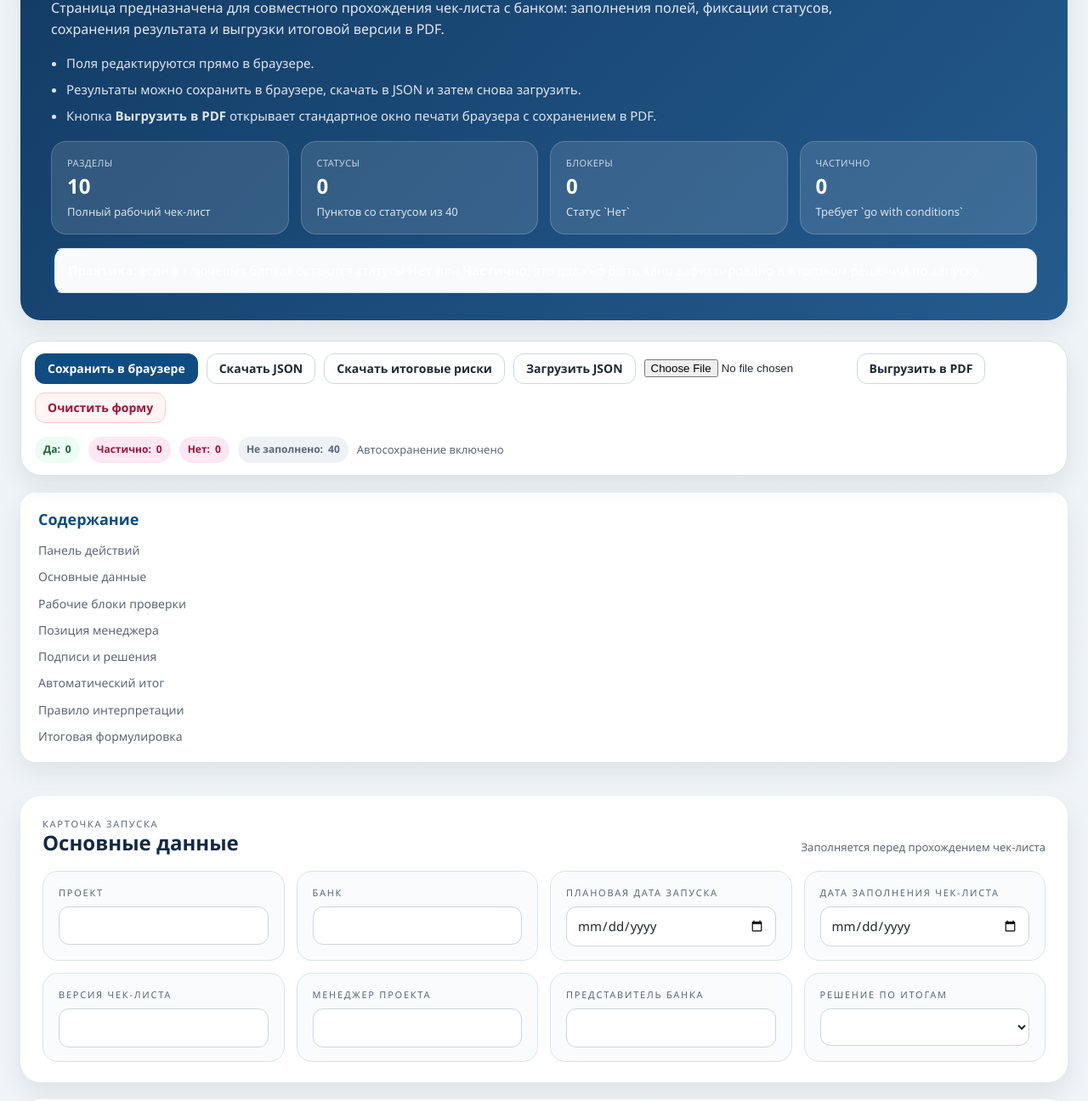
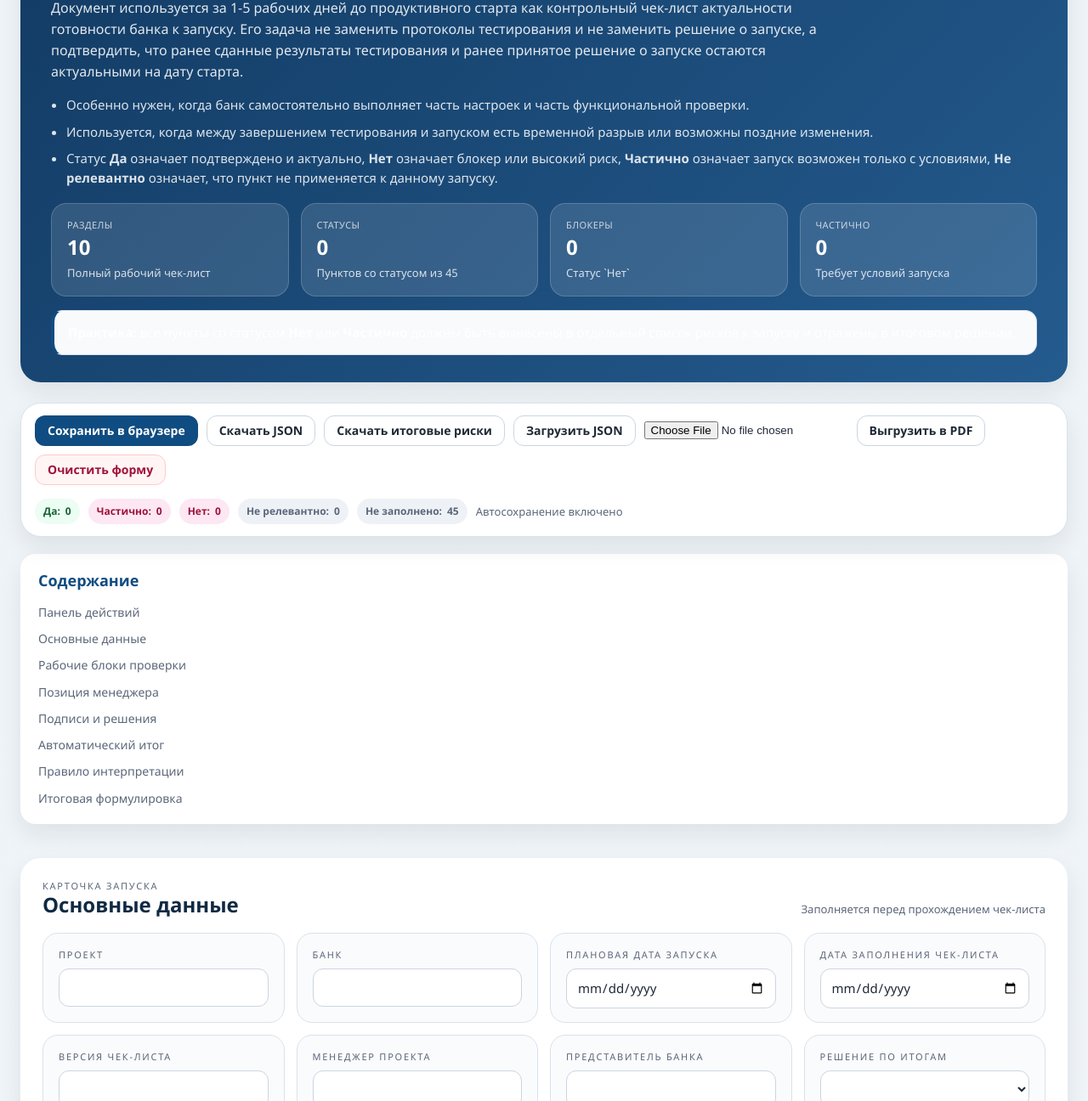
Before and after one commit to albaranov2013-creator/-PMO, a plain HTML site: page checklist-aktualnosti-gotovnosti-banka-k-zapusku/index.html in a window 1280 px wide. Shown: the part 129-1425 px from the top of the page at 85% size. Drawn offline with Linux system fonts and the light colour scheme.

Commit message:
Update checklist page from local source on 2026-06-24

```diff
--- a/checklist-aktualnosti-gotovnosti-banka-k-zapusku/index.html
+++ b/checklist-aktualnosti-gotovnosti-banka-k-zapusku/index.html
@@ -149,6 +149,10 @@
       line-height: 1.15;
     }
 
+    .hero h1 {
+      color: #ffffff;
+    }
+
     h2 {
       font-size: 24px;
       line-height: 1.2;
@@ -277,7 +281,7 @@
     }
 
     .check-table-standard col.col-owner {
-      width: 20ch;
+      width: 28ch;
     }
 
     .check-table-standard th:nth-child(3),
@@ -288,7 +292,7 @@
     }
 
     .risk-table col.col-risk-owner {
-      width: 20ch;
+      width: 28ch;
     }
 
     .risk-table col.col-risk-due {
@@ -326,6 +330,10 @@
 
     tbody tr.row-no td {
       background: var(--risk-soft);
+    }
+
+    tbody tr.row-na td {
+      background: var(--neutral-soft);
     }
 
     .id-cell {
@@ -347,8 +355,12 @@
     }
 
     .field-textarea {
-      min-height: 76px;
+      min-height: 92px;
       resize: vertical;
+    }
+
+    .field-textarea.owner-textarea {
+      min-height: 72px;
     }
 
     .field-input:focus,
@@ -565,16 +577,17 @@
 <body>
   <div class="page">
     <section class="hero">
-      <div class="eyebrow">Go-Live Checklist / Рабочая форма</div>
+        <div class="eyebrow">Чек-лист запуска / Рабочая форма</div>
         <h1>Чек-лист актуальности готовности банка к запуску</h1>
         <p class="lead">
-        Страница предназначена для совместного прохождения чек-листа с банком: заполнения полей, фиксации статусов,
-        сохранения результата и выгрузки итоговой версии в PDF.
+          Документ используется за 1-5 рабочих дней до продуктивного старта как контрольный чек-лист актуальности готовности банка к запуску.
+          Его задача не заменить протоколы тестирования и не заменить решение о запуске, а подтвердить, что ранее сданные результаты тестирования
+          и ранее принятое решение о запуске остаются актуальными на дату старта.
         </p>
         <ul class="hint-list">
-        <li>Поля редактируются прямо в браузере.</li>
-        <li>Результаты можно сохранить в браузере, скачать в JSON и затем снова загрузить.</li>
-        <li>Кнопка <strong>Выгрузить в PDF</strong> открывает стандартное окно печати браузера с сохранением в PDF.</li>
+          <li>Особенно нужен, когда банк самостоятельно выполняет часть настроек и часть функциональной проверки.</li>
+          <li>Используется, когда между завершением тестирования и запуском есть временной разрыв или возможны поздние изменения.</li>
+          <li>Статус <strong>Да</strong> означает подтверждено и актуально, <strong>Нет</strong> означает блокер или высокий риск, <strong>Частично</strong> означает запуск возможен только с условиями, <strong>Не релевантно</strong> означает, что пункт не применяется к данному запуску.</li>
         </ul>
       <div class="summary-grid">
         <article class="summary-card">
@@ -585,7 +598,7 @@
         <article class="summary-card">
           <div class="section-label">Статусы</div>
           <div class="summary-value" id="status-filled">0</div>
-          <div class="summary-note">Пунктов со статусом из 40</div>
+            <div class="summary-note">Пунктов со статусом из 45</div>
         </article>
         <article class="summary-card">
           <div class="section-label">Блокеры</div>
@@ -595,11 +608,11 @@
         <article class="summary-card">
           <div class="section-label">Частично</div>
           <div class="summary-value" id="status-partial">0</div>
-          <div class="summary-note">Требует `go with conditions`</div>
+            <div class="summary-note">Требует условий запуска</div>
         </article>
         </div>
         <div class="callout">
-        <p><strong>Практика:</strong> если в ключевых блоках остаются статусы <strong>Нет</strong> или <strong>Частично</strong>, это должно быть явно зафиксировано в итоговом решении по запуску.</p>
+          <p><strong>Практика:</strong> все пункты со статусом <strong>Нет</strong> или <strong>Частично</strong> должны быть вынесены в отдельный список рисков к запуску и отражены в итоговом решении.</p>
         </div>
       </section>
 
@@ -619,7 +632,8 @@
                 <span class="status-badge badge-ok">Да: <span id="badge-ok-count">0</span></span>
                 <span class="status-badge badge-partial">Частично: <span id="badge-partial-count">0</span></span>
                 <span class="status-badge badge-no">Нет: <span id="badge-no-count">0</span></span>
-              <span class="status-badge badge-neutral">Не заполнено: <span id="badge-empty-count">40</span></span>
+                <span class="status-badge badge-neutral">Не релевантно: <span id="badge-na-count">0</span></span>
+                <span class="status-badge badge-neutral">Не заполнено: <span id="badge-empty-count">45</span></span>
               </div>
             <div class="save-indicator" id="save-indicator">Автосохранение включено</div>
           </div>
@@ -717,7 +731,7 @@
           </div>
           <div class="note-card">
             <ul class="hint-list" style="color: var(--muted);">
-              <li>Если есть хотя бы один статус <code>Нет</code> в блоках <code>1</code>, <code>2</code>, <code>3</code>, <code>4</code> или <code>7</code>, запуск должен отдельно выноситься на решение <code>No-Go</code> или <code>Go with conditions</code>.</li>
+              <li>Если есть хотя бы один статус <code>Нет</code> в блоках <code>1</code>, <code>2</code>, <code>3</code>, <code>4</code> или <code>7</code>, запуск должен отдельно выноситься на решение <code>Не готов к запуску</code> или <code>Готов к запуску с условиями</code>.</li>
               <li>Если протоколы тестирования положительные, но по внутренним замечаниям банка нет прозрачности, чек-лист не считается пройденным.</li>
               <li>Если после тестирования были изменения, но нет подтверждения повторной проверки, чек-лист не считается пройденным.</li>
               <li>Если банк не готов письменно подтвердить актуальность своих результатов тестирования, это считается отдельным риском запуска.</li>
@@ -756,7 +770,7 @@
           key: "decision",
           label: "Решение по итогам",
           type: "select",
-        options: ["", "Запускать", "Запускать с условиями", "Не запускать"]
+          options: ["", "Готов к запуску", "Готов к запуску с условиями", "Не готов к запуску"]
         }
       ];
 
@@ -764,14 +778,16 @@
         {
           id: "1",
           title: "Актуальность ранее завершенного тестирования",
-        note: "Проверка действительности прошлых результатов",
+          note: "Подтверждение, что ранее сданные результаты тестирования остаются актуальными на дату старта",
           firstColumn: "Контрольный вопрос",
           rows: [
             ["1.1", "Подтверждено, что протоколы тестирования по всем направлениям остаются актуальными на дату запуска"],
-          ["1.2", "После последнего цикла тестирования не было изменений, которые обнуляют результаты ранее сданных тест-кейсов"],
-          ["1.3", "По направлениям, где были изменения после тестирования, выполнена повторная проверка"],
-          ["1.4", "По AML, если модуль в контуре запуска, подтверждено, что результаты тестирования актуальны"],
-          ["1.5", "По другим критичным направлениям банка подтверждено отсутствие новых замечаний после завершения тестов"]
+            ["1.2", "По направлениям, где были изменения после тестирования, выполнена повторная проверка"],
+            ["1.3", "По другим критичным направлениям банка подтверждено отсутствие новых замечаний после завершения тестов"],
+            ["1.4", "По AML, если модуль в контуре запуска, подтверждено, что результаты тестирования актуальны (опционально)"],
+            ["1.5", "По ИБ, МБ, если модуль в контуре запуска, подтверждено, что результаты тестирования актуальны (опционально)"],
+            ["1.6", "По интеграциям с внешними системами, если интеграции в контуре запуска, подтверждено, что результаты тестирования актуальны (опционально)"],
+            ["1.7", "Произведен обмен сообщениями с основными корреспондентами банка по основным валютам"]
           ]
         },
         {
@@ -784,20 +800,19 @@
             ["2.2", "Если изменения были, по ним есть перечень, дата, причина и владелец"],
             ["2.3", "Все изменения после тестирования были согласованы сторонами"],
             ["2.4", "По изменениям после тестирования проведена повторная проверка затронутых сценариев"],
-          ["2.5", "Нет незарегистрированных или экспериментальных изменений, выполненных банком точечно перед запуском"]
+            ["2.5", "Нет незарегистрированных или экспериментальных изменений, выполненных банком \"точечно перед запуском\""]
           ]
         },
         {
           id: "3",
           title: "Внутренние замечания банка",
-        note: "Блокеры, которые могут не попасть в TS",
+          note: "Замечания, которые могли не попасть в TS",
           firstColumn: "Контрольный вопрос",
           rows: [
             ["3.1", "У банка нет внутренних блокирующих замечаний бизнеса, не отраженных в TS"],
-          ["3.2", "У банка нет внутренних блокирующих замечаний ИТ, не отраженных в TS"],
-          ["3.3", "Все замечания, которые могут повлиять на запуск, классифицированы как блокирующие или неблокирующие"],
-          ["3.4", "По всем неблокирующим замечаниям зафиксировано, почему они не мешают запуску"],
-          ["3.5", "Нет новых массовых замечаний, появившихся после последнего цикла тестирования"]
+            ["3.2", "Все замечания, которые могут повлиять на запуск, классифицированы как блокирующие или неблокирующие"],
+            ["3.3", "По всем неблокирующим замечаниям зафиксировано, почему они не мешают запуску"],
+            ["3.4", "Нет новых массовых замечаний, появившихся после последнего цикла тестирования"]
           ]
         },
         {
@@ -809,13 +824,15 @@
             ["4.1", "Платежи"],
             ["4.2", "Международные операции"],
             ["4.3", "AML / комплаенс"],
-          ["4.4", "Операционный блок"],
-          ["4.5", "Нестандартные маршруты"],
-          ["4.6", "Кастомизации банка"],
-          ["4.7", "Интеграции в контуре запуска"],
-          ["4.8", "Права, роли, доступы"],
-          ["4.9", "Отчетность / печатные формы / выгрузки"],
-          ["4.10", "Иные критичные контуры проекта"]
+            ["4.4", "Интернет банк, Мобильный банк (опционально)"],
+            ["4.5", "Казначейские операции (опционально)"],
+            ["4.6", "Операционный блок"],
+            ["4.7", "Нестандартные маршруты"],
+            ["4.8", "Кастомизации банка"],
+            ["4.9", "Интеграции в контуре запуска (опционально)"],
+            ["4.10", "Права, роли, доступы"],
+            ["4.11", "Отчетность / печатные формы / выгрузки"],
+            ["4.12", "Иные критичные контуры проекта"]
           ]
         },
         {
@@ -841,7 +858,9 @@
             ["6.2", "Миграция данных завершена в требуемом объеме"],
             ["6.3", "Нет известных проблем с качеством данных, блокирующих запуск"],
             ["6.4", "Интеграционные каналы, обмены и регламентные задания готовы к запуску"],
-          ["6.5", "У банка нет технических ограничений, из-за которых запуск должен быть перенесен"]
+            ["6.5", "Запланированы работы на стороне SWIFT Alliance"],
+            ["6.6", "Произведен обмен ключами с корреспондентами банка"],
+            ["6.7", "У банка нет технических ограничений, из-за которых запуск должен быть перенесен"]
           ]
         },
         {
@@ -860,7 +879,7 @@
         {
           id: "8",
           title: "Открытые вопросы и условия запуска",
-        note: "Список рисков, влияющих на решение",
+          note: "Список рисков и условий запуска",
           firstColumn: "Вопрос / риск",
           riskMode: true,
           rows: [
@@ -895,7 +914,7 @@
           key: "pmRecommendation",
           label: "Рекомендация менеджера",
           type: "select",
-        options: ["", "Запускать", "Запускать с условиями", "Не запускать"]
+          options: ["", "Готов к запуску", "Готов к запуску с условиями", "Не готов к запуску"]
         },
       {
         key: "pmComment",
@@ -1067,7 +1086,7 @@
 
     function renderStandardRow(sectionId, rowId, text) {
       const row = formState.sections[sectionId][rowId];
-      const cssClass = row.status === "Да" ? "row-ok" : row.status === "Частично" ? "row-partial" : row.status === "Нет" ? "row-no" : "";
+        const cssClass = row.status === "Да" ? "row-ok" : row.status === "Частично" ? "row-partial" : row.status === "Нет" ? "row-no" : row.status === "Не релевантно" ? "row-na" : "";
       return `
         <tr class="${cssClass}">
           <td class="id-cell">${rowId}</td>
@@ -1078,10 +1097,11 @@
                 <option value="Да" ${row.status === "Да" ? "selected" : ""}>Да</option>
                 <option value="Частично" ${row.status === "Частично" ? "selected" : ""}>Частично</option>
                 <option value="Нет" ${row.status === "Нет" ? "selected" : ""}>Нет</option>
+                <option value="Не релевантно" ${row.status === "Не релевантно" ? "selected" : ""}>Не релевантно</option>
               </select>
           </td>
             <td><textarea class="field-textarea" data-path="sections.${sectionId}.${rowId}.comment">${escapeHtml(row.comment)}</textarea></td>
-          <td><input class="field-input" data-path="sections.${sectionId}.${rowId}.owner" value="${escapeAttribute(row.owner)}" /></td>
+            <td><textarea class="field-textarea owner-textarea" data-path="sections.${sectionId}.${rowId}.owner">${escapeHtml(row.owner)}</textarea></td>
         </tr>
       `;
     }
@@ -1101,7 +1121,7 @@
           </td>
           <td><textarea class="field-textarea" data-path="sections.${sectionId}.${rowId}.plan">${escapeHtml(row.plan)}</textarea></td>
           <td><input class="field-input" type="date" data-path="sections.${sectionId}.${rowId}.due" value="${escapeAttribute(row.due)}" /></td>
-          <td><input class="field-input" data-path="sections.${sectionId}.${rowId}.owner" value="${escapeAttribute(row.owner)}" /></td>
+            <td><textarea class="field-textarea owner-textarea" data-path="sections.${sectionId}.${rowId}.owner">${escapeHtml(row.owner)}</textarea></td>
         </tr>
       `;
     }
@@ -1202,6 +1222,7 @@
         let ok = 0;
         let partial = 0;
         let no = 0;
+        let na = 0;
         let filled = 0;
       let total = 0;
 
@@ -1214,6 +1235,7 @@
             if (status === "Да") ok += 1;
             if (status === "Частично") partial += 1;
             if (status === "Нет") no += 1;
+            if (status === "Не релевантно") na += 1;
           });
         });
 
@@ -1223,6 +1245,7 @@
         document.getElementById("badge-ok-count").textContent = ok;
         document.getElementById("badge-partial-count").textContent = partial;
         document.getElementById("badge-no-count").textContent = no;
+        document.getElementById("badge-na-count").textContent = na;
         document.getElementById("badge-empty-count").textContent = total - filled;
         renderAutoSummary();
       }
@@ -1306,15 +1329,15 @@
       let note = "Заполните статусы по чек-листу, чтобы получить автоматическую рекомендацию.";
 
       if (hasCriticalNo || hasBlockingRisk) {
-          decision = "Не запускать";
+          decision = "Не готов к запуску";
           tone = "risk";
           note = "Обнаружены блокирующие риски или статусы `Нет` в критичных разделах 1, 2, 3, 4 или 7.";
         } else if (hasAnyNo || hasAnyPartial) {
-          decision = "Запускать с условиями";
+          decision = "Готов к запуску с условиями";
           tone = "warn";
           note = "Есть пункты со статусом `Нет` или `Частично`, которые нужно явно вынести в условия запуска.";
         } else if (filled === total && total > 0) {
-          decision = "Запускать";
+          decision = "Готов к запуску";
           tone = "ok";
           note = "Все стандартные пункты заполнены без блокирующих и условных статусов.";
       } else if (filled > 0) {
```
Lines whose indentation alone changed are shown as unchanged.
